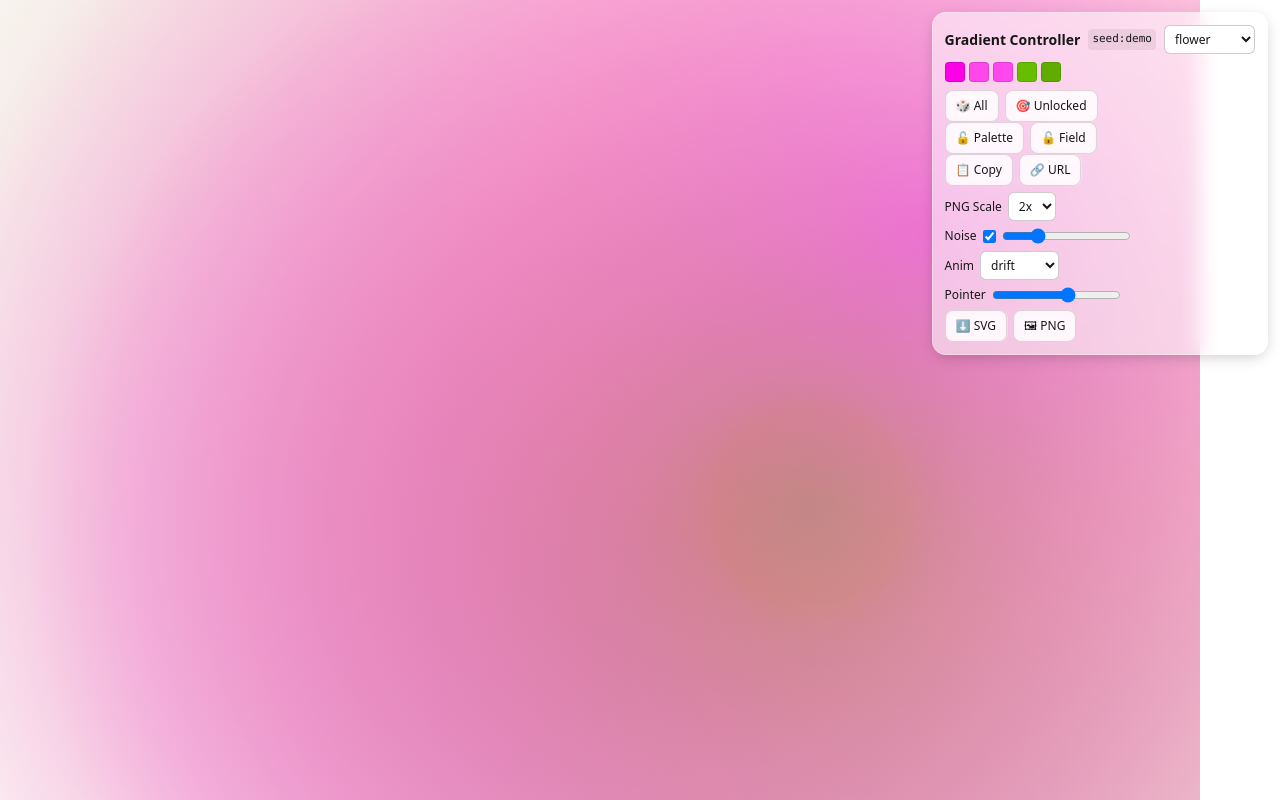
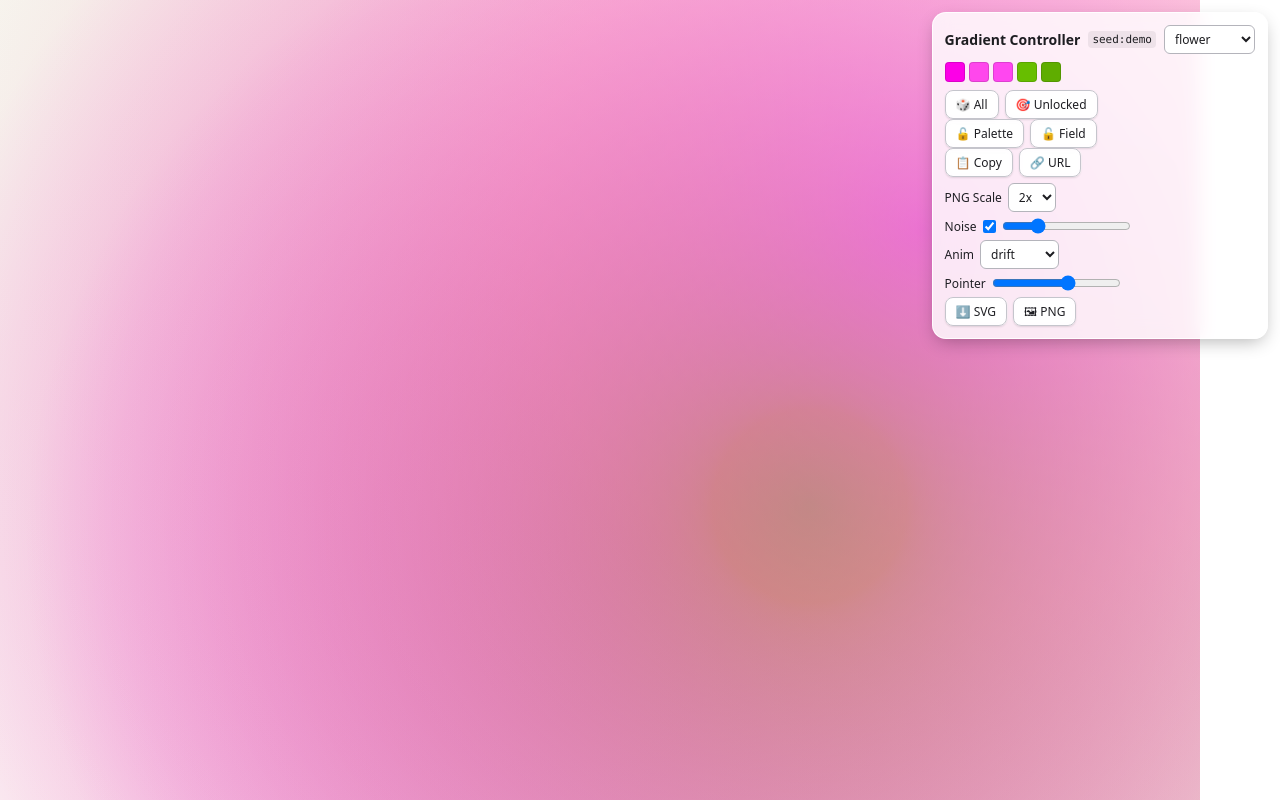
Before and after one commit to sorenpeng/gradient-image-generator, a Next.js app: page / in a window 1280 px wide. Shown: the top 800 px of the page. Built offline with nearby package versions, Linux system fonts and the light colour scheme.

Commit message:
Improve styling in GradientController for better contrast and readability

```diff
--- a/components/GradientController.tsx
+++ b/components/GradientController.tsx
@@ -174,6 +174,7 @@ export const GradientController: React.FC<GradientControllerProps> = ({
                 padding: "2px 4px",
                 background: "#00000010",
                 borderRadius: 4,
+                color: "#1d1d21",
               }}
             >
               seed:{seed}
@@ -347,20 +348,25 @@ export const GradientController: React.FC<GradientControllerProps> = ({
 
 const panelStyle: React.CSSProperties = {
   backdropFilter: "blur(10px)",
-  background: "rgba(255,255,255,0.55)",
-  border: "1px solid #ffffff50",
+  background: "rgba(255,255,255,0.82)", // more opaque for contrast
+  border: "1px solid rgba(255,255,255,0.9)",
   padding: 12,
   borderRadius: 14,
-  boxShadow: "0 4px 16px -4px rgba(0,0,0,0.25)",
+  boxShadow: "0 6px 18px -4px rgba(0,0,0,0.3)",
+  color: "#1d1d21",
+  lineHeight: 1.25,
 };
 const btnStyle: React.CSSProperties = {
   fontSize: 12,
   padding: "6px 10px",
   borderRadius: 8,
-  background: "#ffffffb0",
-  border: "1px solid #00000022",
+  background: "#ffffffd8",
+  border: "1px solid #c5c5cc",
   cursor: "pointer",
   backdropFilter: "blur(3px)",
+  color: "#1f1f24",
+  fontWeight: 500,
+  boxShadow: "0 1px 2px rgba(0,0,0,0.12)",
 };
 const row: React.CSSProperties = {
   display: "flex",
@@ -373,13 +379,17 @@ const labelStyle: React.CSSProperties = {
   gap: 6,
   alignItems: "center",
   fontSize: 12,
+  color: "#1f1f24",
+  fontWeight: 500,
 };
 const selectStyle: React.CSSProperties = {
   padding: "4px 6px",
   borderRadius: 6,
-  border: "1px solid #0003",
-  background: "#fff",
+  border: "1px solid #b4b4bb",
+  background: "#ffffff",
   fontSize: 12,
+  color: "#1d1d21",
+  fontWeight: 500,
 };
 
 function triggerDownload(blob: Blob, filename: string) {
```
